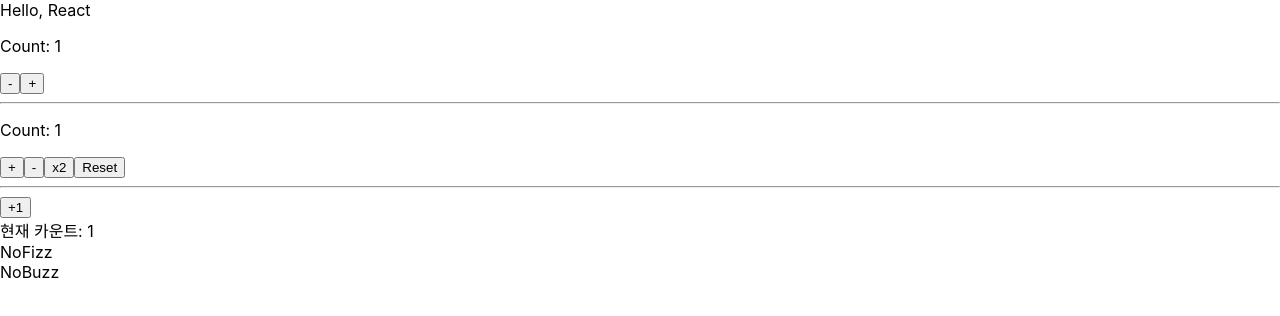
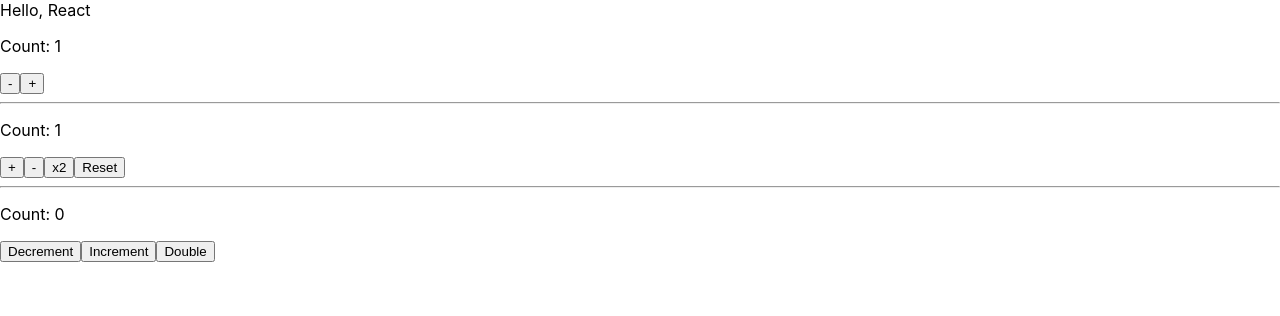
Before and after one commit to aaronsleepy/react-sample, a React (Create React App) app: page / in a window 1280 px wide. Shown: the top 316 px of the page. Built offline with nearby package versions, Linux system fonts and the light colour scheme.

Commit message:
feat: useCallback 훅 샘플

```diff
--- /dev/null
+++ b/src/components/memoization/HookUseCallbackSample.tsx
@@ -0,0 +1,52 @@
+import { memo, useCallback, useState } from "react"
+
+type ButtonProps = {
+    onClick: () => void
+}
+
+const DecrementButton = (props: ButtonProps) => {
+    const { onClick } = props
+
+    console.log('DecrementButton이 다시 그려졌습니다')
+    return <button onClick={onClick}>Decrement</button>
+}
+
+const IncrementButton = memo((props: ButtonProps) => {
+    const { onClick } = props
+
+    console.log('IncrementButton 다시 그려졌습니다')
+    return <button onClick={onClick}>Increment</button>
+})
+
+const DoubleButton = memo((props: ButtonProps) => {
+    const { onClick } = props
+
+    console.log('DoubleButton 다시 그려졌습니다')
+    return <button onClick={onClick}>Double</button>
+})
+
+const UseCallbackParent = () => {
+    const [count, setCount] = useState(0)
+
+    const decrement = () => {
+        setCount((c) => c - 1)
+    }
+    const increment = () => {
+        setCount((c) => c + 1)
+    }
+
+    const double = useCallback(() => {
+        setCount((c) => c * 2)
+    }, [])
+
+    return (
+        <div>
+            <p>Count: {count}</p>
+            <DecrementButton onClick={decrement} />
+            <IncrementButton onClick={increment} />
+            <DoubleButton onClick={double} />
+        </div>
+    )
+}
+
+export default UseCallbackParent
--- a/src/index.tsx
+++ b/src/index.tsx
@@ -8,6 +8,7 @@ import Counter from './components/HookUseStateSample';
 import Counter2 from './components/HookUseReducerSample';
 import Parent from './components/ContainerSample';
 import MemoParent from './components/memoization/MemoSample';
+import UseCallbackParent from './components/memoization/HookUseCallbackSample';
 
 const root = ReactDOM.createRoot(
   document.getElementById('root') as HTMLElement
@@ -20,7 +21,8 @@ root.render(
     <hr />
     <Counter2 initialValue={1} />
     <hr />
-    <MemoParent />
+    {/* <MemoParent /> */}
+    <UseCallbackParent />
   </React.StrictMode>
 );
 
```
